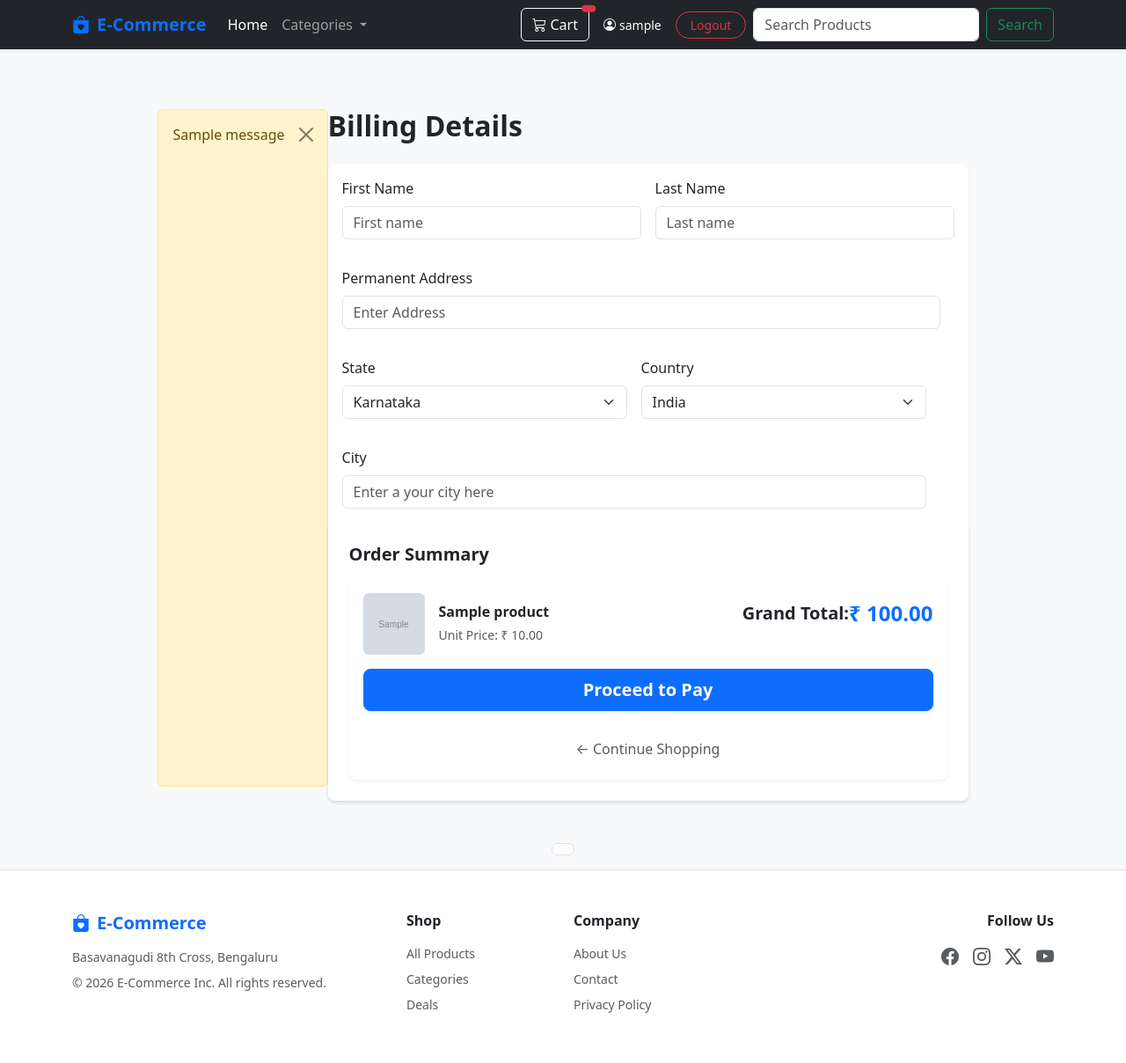
After one commit to Akshayikify/E-commerce-Application, a Django app: page /checkout/ in a window 1280 px wide. The commit adds this page. Shown: the whole page at 88% size. Run offline with Django 5.2, Linux system fonts and the light colour scheme; a user stored in the database is signed in; tables that the repository leaves empty hold one stand-in row (values such as "Sample post"); grey boxes marked "Sample" are stand-in pictures; one stand-in notice (Sample message) is shown; some libraries are stand-ins or nearby versions.

Commit message:
feat: Implemented checkout page for payment

```diff
--- a/store/models.py
+++ b/store/models.py
@@ -94,11 +94,18 @@
 
 class CartItem(models.Model):
     """ There is a one many to relationship with cart and product and gets the quantity through POST request stores in 'quantity' attribure. """
-    product=models.OneToOneField(Product,on_delete=models.CASCADE)
+    product=models.ForeignKey(Product,on_delete=models.CASCADE)
     cart=models.ForeignKey(Cart,on_delete=models.CASCADE,related_name='items')
     quantity=models.PositiveIntegerField(default=1)
+
     class Meta:
-        unique_together=('cart','product')
+        constraints = [
+            models.UniqueConstraint(
+                fields=['cart', 'product'],
+                name='unique_product_per_cart',
+            )
+        ]
+
     @property
     def total_price(self):
         return self.product.price*self.quantity
--- a/store/urls.py
+++ b/store/urls.py
@@ -11,4 +11,5 @@
     path('customer/<int:customer_id>/',views.customer_profile,name='profile'), #URL path for customer profile
     path('login',views.login_view,name='login'), # URL path for logout page
     path('update_quantity/<int:pk>/',views.update_quantity,name='update_quantity'),#URL path to update quantity
+    path('checkout/',views.checkout,name='checkout') #URL path for checkout page
 ]
--- a/store/views.py
+++ b/store/views.py
@@ -54,7 +54,8 @@
     categories=Category.objects.all()
     if category_id:
         products=Product.objects.filter(category_id=category_id)
-    cart_item_count=CartItem.objects.count()
+    profile=request.user.customer
+    cart_item_count=CartItem.objects.filter(cart__customer=profile).count()
     if query:
         products=Product.objects.filter(
             Q(title__icontains=query)|
@@ -144,3 +145,8 @@
 def customer_profile(request,customer_id):
     customer=Customer.objects.get(pk=customer_id)
     return render(request,'customer.html',{'customer': customer})
+
+@login_required
+def checkout(request):
+    cart=Cart.objects.filter(customer=request.user.customer).prefetch_related('items__product').first()
+    return render(request,'checkout.html',{'cart': cart})
--- a/templates/cart.html
+++ b/templates/cart.html
@@ -83,7 +83,7 @@
                             <span class="fs-4 fw-bold text-primary">₹ {{ cart.total_price }}</span>
                         </div>
 
-                        <a href="#" class="btn btn-primary btn-lg w-100 fw-bold mb-2 shadow-sm">
+                        <a href="{% url 'checkout' %}" class="btn btn-primary btn-lg w-100 fw-bold mb-2 shadow-sm">
                             Proceed to Checkout
                         </a>
                         <a href="{% url 'home' %}" class="btn btn-link w-100 text-decoration-none text-muted small">
--- /dev/null
+++ b/templates/checkout.html
@@ -0,0 +1,117 @@
+{% extends 'home.html' %}
+
+{% block products %}
+<div class="container py-4 d-flex justify-content-center">
+    {% if messages %}
+    {% for message in messages %}
+        <div class="alert alert-warning alert-dismissible fade show" role="alert">
+            <span>{{ message }}</span>
+            <button type="button" class="btn-close" data-bs-dismiss="alert" aria-label="Close"></button>
+        </div>
+    {% endfor %}
+    {% endif %}
+    <!-- Displaying form for getting billing address -->
+     <div class="col-lg-8">
+            <!-- Title Billing details -->
+     <h2 class="fw-bold mb-4">Billing Details</h2>
+        <div class="card border-0 shadow-sm rounded-3">
+        <div class="card-body">
+            <form action="">
+                <div class="row g-3">
+                  <div class="col-md-6">
+                    <label for="first_name" class="form-label">First Name</label>
+                    <input type="text" class="form-control" placeholder="First name" name="first_name" id="first_name">
+                  </div>
+                  <div class="col-md-6">
+                    <label for="last_name" class="form-label">Last Name</label>
+                    <input type="text" class="form-control" placeholder="Last name" name="last_name" id="last_name">
+                  </div>
+                  <!-- 2nd row -->
+                  <div class="row g-3">
+                  <div class="col-md-12">
+                    <label for="address" class="form-label">Permanent Address</label>
+                    <input type="text" class="form-control" placeholder="Enter Address" name="address" id="permanent_address">
+                  </div>
+                  <!-- 3rd row -->
+                   <div class="row g-3">
+                  <div class="col-md-6">
+                        <label for="inputState" class="form-label">State</label>
+                        <select id="inputState" class="form-select">
+                          <option value="Karnataka">Karnataka</option>
+                          <option value="Hyderbad">Hyderbad</option>
+                        </select>
+                      </div>
+                      <div class="col-md-6">
+                        <label for="inputState" class="form-label">Country</label>
+                        <select id="inputState" class="form-select">
+                          <option value="Karnataka">India</option>
+                          <option value="Hyderbad">America</option>
+                        </select>
+                      </div>
+                </div>
+                <!-- 4th row  -->
+                 <div class="row g-3">
+                    <div class="col-md-12">
+                        <label for="inputCity" class="form-label">City</label>
+                        <input type="text" class="form-control" id="inputCity" placeholder="Enter a your city here">
+                      </div>
+                 </div>
+            </form>
+
+        </div>
+        </div>
+     </div>
+
+     <!-- Display the order summary on right side -->
+     <div class="col-lg-12">
+        <div class="card border-0 shadow-sm rounded-3">
+                    <div class="card-body p-4">
+                        <h5 class="fw-bold mb-3">Order Summary</h5>
+
+                        {% if cart and cart.items.all %}
+             <div class="row g-4">
+            <!-- Left Column: Item List -->
+                <div class="col-lg-12">
+                <div class="card border-0 shadow-sm rounded-3">
+                    <div class="card-body p-0">
+                        <ul class="list-group list-group-flush rounded-3">
+                            {% for item in cart.items.all %}
+                                <li class="list-group-item p-3">
+                                    <div class="d-flex align-items-center justify-content-between flex-wrap gap-3">
+
+                                        <!-- Product Image & Details -->
+                                        <div class="d-flex align-items-center gap-3">
+                                            {% if item.product.product_image %}
+                                                <img src="{{ item.product.product_image.url }}" alt="{{ item.product.title }}" class="rounded img-fluid" style="width: 70px; height: 70px; object-fit: cover;">
+                                            {% else %}
+                                                <div class="bg-light rounded d-flex align-items-center justify-content-center text-muted" style="width: 70px; height: 70px;">
+                                                    <i class="bi bi-image fs-4"></i>
+                                                </div>
+                                            {% endif %}
+                                            <div>
+                                                <h6 class="mb-1 fw-semibold">{{ item.product.title }}</h6>
+                                                <small class="text-muted">Unit Price: ₹ {{ item.product.price }}</small>
+                                            </div>
+                                        </div>
+                                        {% endfor %}
+                                        {% endif %}
+
+                        <hr class="my-3">
+
+                        <div class="d-flex justify-content-between align-items-center mb-4">
+                            <span class="fs-5 fw-bold">Grand Total: </span>
+                            <span class="fs-4 fw-bold text-primary">₹ {{ cart.total_price }}</span>
+                        </div>
+
+                        <a href="{% url 'checkout' %}" class="btn btn-primary btn-lg w-100 fw-bold mb-2 shadow-sm">
+                            Proceed to Pay
+                        </a>
+                        <a href="{% url 'home' %}" class="btn btn-link w-100 text-decoration-none text-muted small">
+                            ← Continue Shopping
+                        </a>
+                    </div>
+            </div>
+
+     </div>
+
+{% endblock %}
--- a/templates/product.html
+++ b/templates/product.html
@@ -18,8 +18,7 @@
                <label for="quantity" class="form-label mb-0">Quantity:</label>
                 <input type="number" id="quantity" name="quantity" value="1" min="1" class="form-control" style="width: 80px;">
             </div>
-            <button type="submit" class="btn btn-primary">Add to Cart</button>
-             <a href="#" class="btn btn-warning text-dark">Buy Now</a>
+            <button type="submit" class="btn btn-primary col-12">Add to Cart</button>
          </form>
         {% else %}
             <div  class="d-flex gap-2">
```
Also changed, not shown: store/migrations/0017_alter_cartitem_unique_together.py (added), store/migrations/0018_alter_rating_unique_together.py (added), store/migrations/0019_alter_rating_unique_together.py (added), store/migrations/0020_alter_cartitem_product_and_more.py (added).
